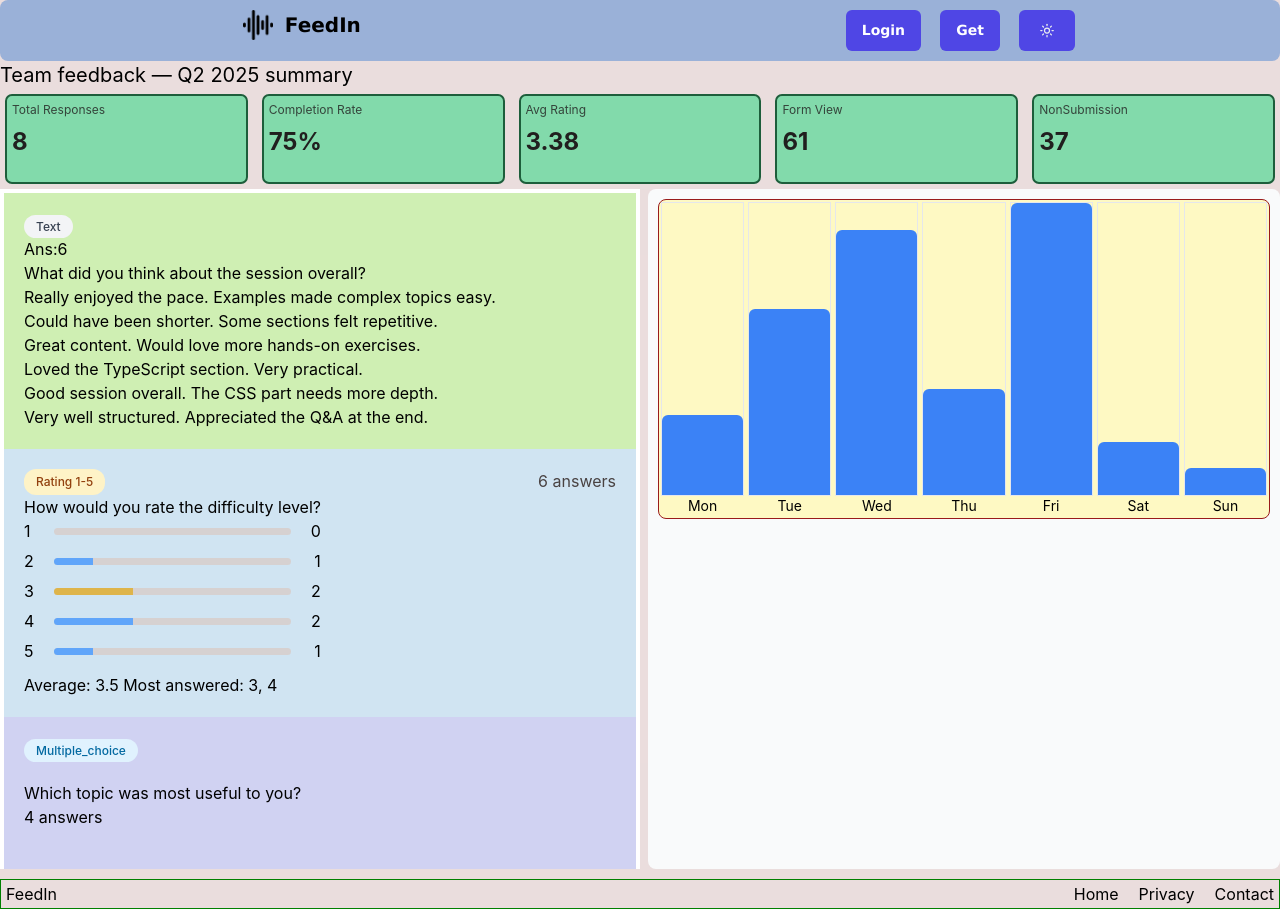
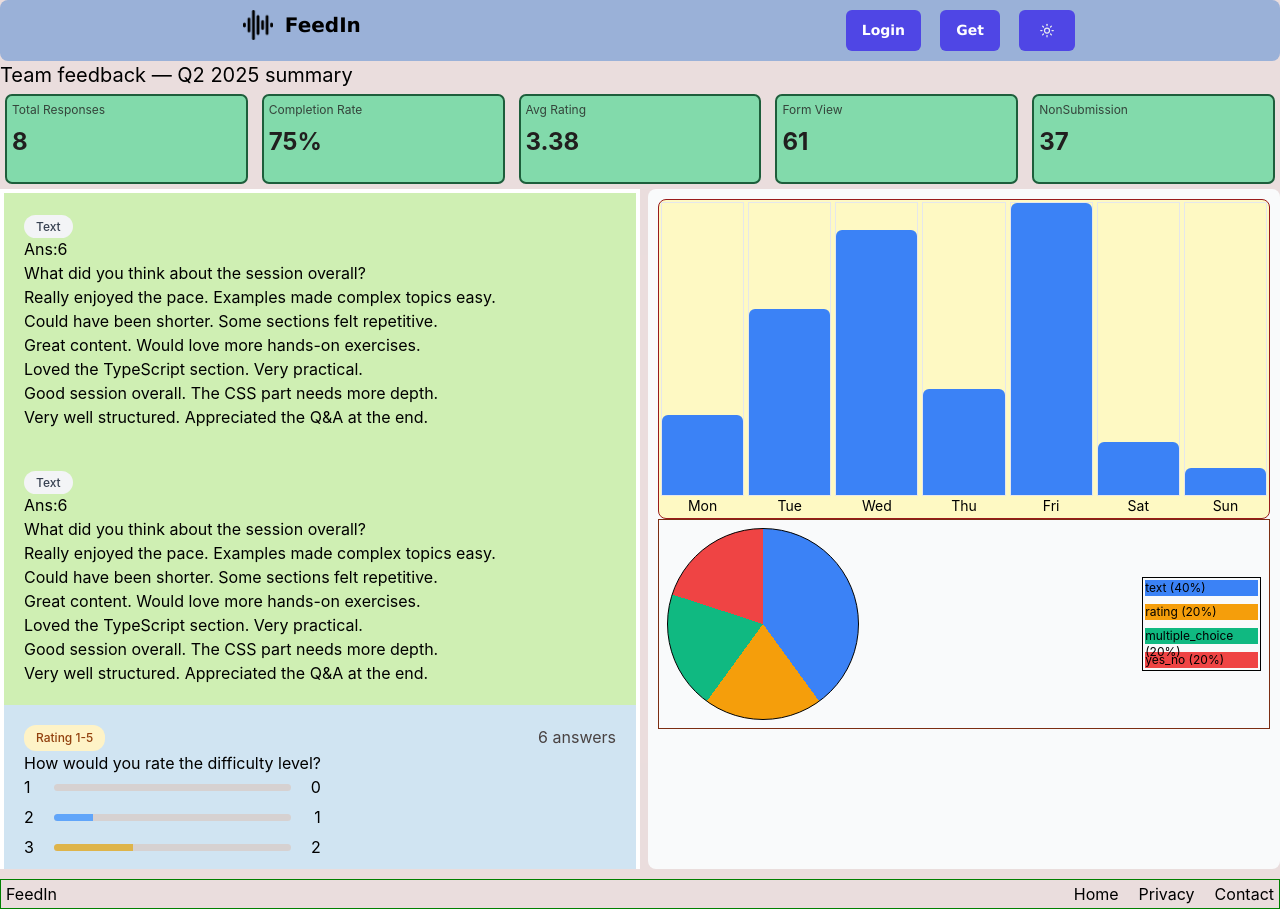
Before and after one commit to soubhik2709/anonymous-feedback-tool, a React (Create React App) app: page / in a window 1280 px wide. Built offline with nearby package versions, Linux system fonts and the light colour scheme.

Commit message:
feat(dashboard): implement pie chart for question type distribution with dynamic grouping and percentage calculation

```diff
--- a/src/features/Dashboard/Components/ActivityChartCard.tsx
+++ b/src/features/Dashboard/Components/ActivityChartCard.tsx
@@ -2,10 +2,10 @@ import { mockActivityData } from "../constant/dashboard.data"
 
 export const ActivityChatCard = () => {
     const data = mockActivityData.activity.weeklyActivity.map((obj)=>obj);
-    console.log("the data is ",data);
+    // console.log("the data is ",data);
 
     const max = Math.max(...data.map(d=>d.responseCount));
-  console.log("the max is ", max);
+  // console.log("the max is ", max);
 
   return(
 
@@ -13,7 +13,8 @@ export const ActivityChatCard = () => {
      {data.map((item)=>{
         const height = (item.responseCount /max)*100;
         return(
-     <div className="h-full flex flex-1 flex-col items-center">
+     <div key={item.date}
+     className="h-full flex flex-1 flex-col items-center">
         {/* Bar contianer */}
       <div
       className="w-full h-full flex justify-center items-end border"
--- a/src/features/Dashboard/Components/McqQuestionCard.tsx
+++ b/src/features/Dashboard/Components/McqQuestionCard.tsx
@@ -4,7 +4,8 @@ import { Badge } from "../../../components/ui/Badge";
 export const McqQuestionCard = () => {
   const value = getMcqStats();
 
-  console.log("the value is", value); /* op-->
+  // console.log("the value is", value);
+   /* op-->
 [
   {
     questionId: 'q3',
--- /dev/null
+++ b/src/features/Dashboard/Components/PieChart.tsx
@@ -0,0 +1,120 @@
+import { mockForm } from "../constant/dashboard.data";
+
+export const PieChart = () => {
+  const result = mockForm.questions.reduce(
+    (acc, curr) => {
+      acc[curr.type] = (acc[curr.type] || 0) + 1;
+      return acc;
+    },
+    {} as Record<string, number>,
+  );
+//   console.log("the result is ", result);
+//   op-->{text: 1, rating: 1, multiple_choice: 1, yes_no: 1}
+
+const pieData = Object.entries(result).map(([type,count])=>({type,count}))
+// console.log(pieData);
+// op=> [{…}, {…}, {…}, {…}] -- [0:{type: 'text', count: 1},...]
+/*
+// BEFORE
+{ text: 1, rating: 2 }
+
+// AFTER
+[
+  { type: "text", count: 1 },
+  { type: "rating", count: 2 }
+]
+*/
+
+const COLORS:Record<string,string> ={
+  text: "#3b82f6",
+  multiple_choice: "#10b981",
+  rating: "#f59e0b",
+  yes_no: "#ef4444",
+}
+const coloredData = pieData.map(item =>({
+    ...item,
+    color:COLORS[item.type] || '#999',
+}));
+// console.log("The coloredData",coloredData);
+// op=> [{…}, {…}, {…}, {…}]
+// {type: 'text', count: 1, color: '#3b82f6'}
+
+const data = coloredData;
+console.log("the data is",data);
+//{type: 'text', count: 1, color: '#3b82f6'}, [{…}, {…}, {…}, {…}]
+
+const total = data.reduce((acc,item)=>acc+item.count,0);
+// console.log("the total is",total);
+
+let currentAngle = 0;
+const gradient = data.map((item)=>{
+    const angle = (item.count/total)*360;
+    const start = currentAngle;
+    const end = currentAngle+angle;
+    currentAngle = end;
+
+    return `${item.color} ${start}deg ${end}deg`;
+}).join(",");
+console.log(gradient); //#3b82f6 0deg 90deg,#f59e0b 90deg 180deg,#999 180deg 270deg,#999 270deg 360deg
+
+  return (
+  <div
+  className="border border-orange-900 w-full p-2 flex flex-row items-center gap-1"
+  >
+{/* pie */}
+<div className="w-1/2 flex-1">
+        <div
+    className="border border-black w-48 h-48 rounded-full"
+    style={{background:`conic-gradient(${gradient})`}}
+    >
+
+    </div>
+</div>
+
+    {/* legend */}
+<div className="border border-black space-y-2 w-1/5 p-0.5">
+{data.map((item)=>(
+    <div key={item.type} className="">
+        <div className=" h-4 "
+        style={{ backgroundColor: item.color }}>
+                <span className="text-xs flex items-center">
+              {item.type} ({Math.round((item.count / total) * 100)}%)
+            </span>
+        </div>
+    </div>
+))}
+</div>
+
+  </div>);
+};
+
+
+
+
+
+
+
+
+
+
+
+
+
+
+
+
+
+
+
+
+
+
+
+
+/*
+map(([type,count])=>({type,count}));
+extracting value from array so we use this [] and for using this ({}) after => () this tell reduce , run insdie the section, when it get inside, it get a obj {} , so it returns obj, if we dont use the () , then function will treat {} is a single block;
+
+
+
+*/
--- a/src/features/Dashboard/Components/RatingQuestionCard.tsx
+++ b/src/features/Dashboard/Components/RatingQuestionCard.tsx
@@ -17,7 +17,7 @@ export const RatingQuestionCard = ({ id }: Props) => {
   const answers = findAnswer(id);
 
   const values = answers.map((ans) => ans.value);
-  console.log("value is ",values);
+  // console.log("value is ",values);
 
   const avg = calculateAverage(values);
   const rate = calculateDistribution(values);
--- a/src/features/Dashboard/Components/yesNoQuestionCard.tsx
+++ b/src/features/Dashboard/Components/yesNoQuestionCard.tsx
@@ -3,7 +3,8 @@ import { Badge } from "../../../components/ui/Badge";
 
 export const YesNoQuestionCard = ()=>{
     const value = getYesnoStats();
-    console.log("the value in Yesno is ",value); /*
+    // console.log("the value in Yesno is ",value);
+     /*
     op-->
     [
   {
--- a/src/features/Dashboard/constant/dashboard.data.ts
+++ b/src/features/Dashboard/constant/dashboard.data.ts
@@ -10,6 +10,12 @@ export const mockForm = {
   createdAt: "2025-04-11T09:00:00.000Z",
   questions: [
     {
+      id: "q1",
+      type: "text",
+      label: "What did you think about the session overall?",
+      required: true,
+    },
+        {
       id: "q1",
       type: "text",
       label: "What did you think about the session overall?",
--- a/src/features/Dashboard/utils/dashboard.logic.ts
+++ b/src/features/Dashboard/utils/dashboard.logic.ts
@@ -184,11 +184,7 @@ export const getYesnoStats = ()=>{
 
 // console.log(getYesnoStats());
 
-// export const dailyActivityChart = ()=>{
-// const data = mockActivityData.activity.weeklyActivity.map((obj)=>{
 
-// })
-// }
 
 
 
--- a/src/pages/DashboardPage.tsx
+++ b/src/pages/DashboardPage.tsx
@@ -8,6 +8,7 @@ import { getTotalStats } from "../features/Dashboard/utils/dashboard.logic";
 import { McqQuestionCard } from "../features/Dashboard/Components/McqQuestionCard";
 import { YesNoQuestionCard } from "../features/Dashboard/Components/yesNoQuestionCard";
 import { ActivityChatCard } from "../features/Dashboard/Components/ActivityChartCard";
+import { PieChart } from "../features/Dashboard/Components/PieChart";
 export default function DashboardPage() {
   const stats = getTotalStats();
   return (
@@ -44,6 +45,7 @@ export default function DashboardPage() {
           <div className="flex">
 <ActivityChatCard/>
           </div>
+<PieChart/>
 
         </section>
       </div>
```
